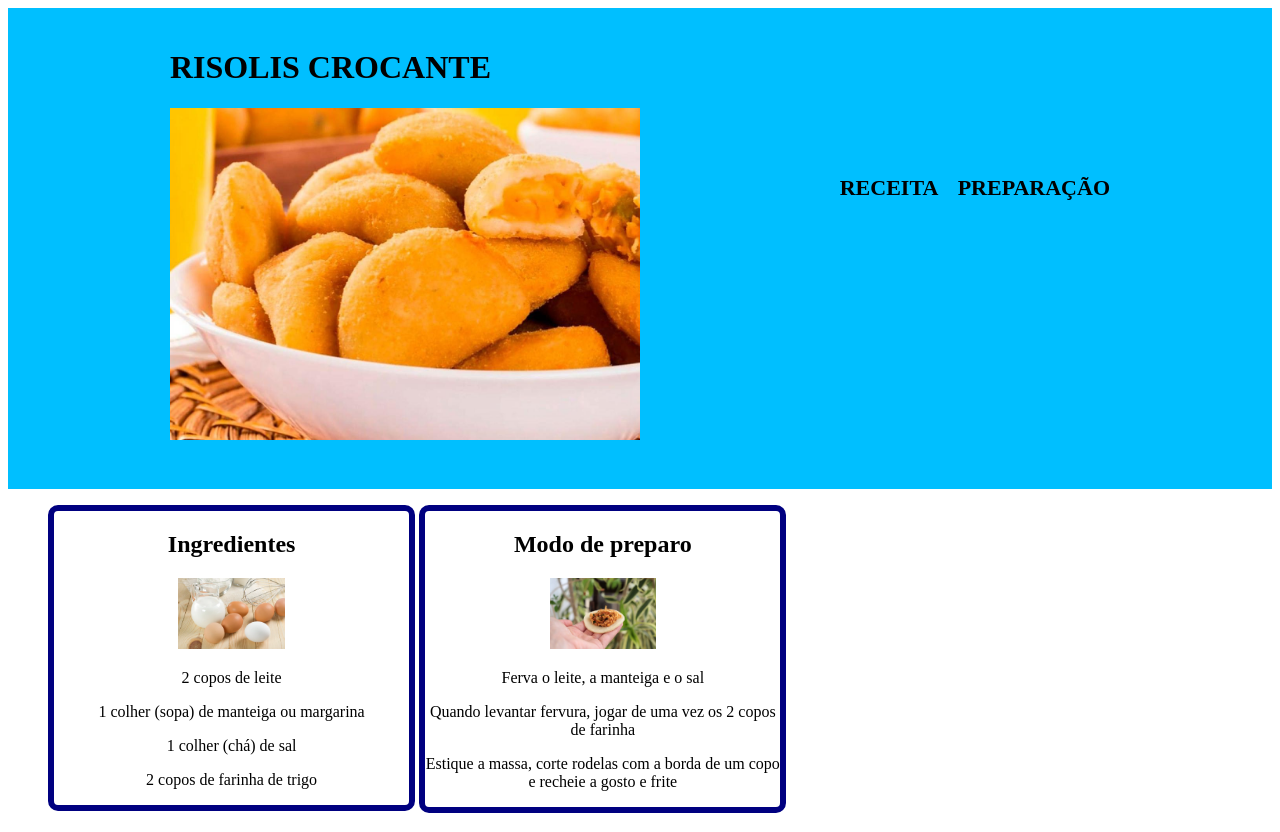
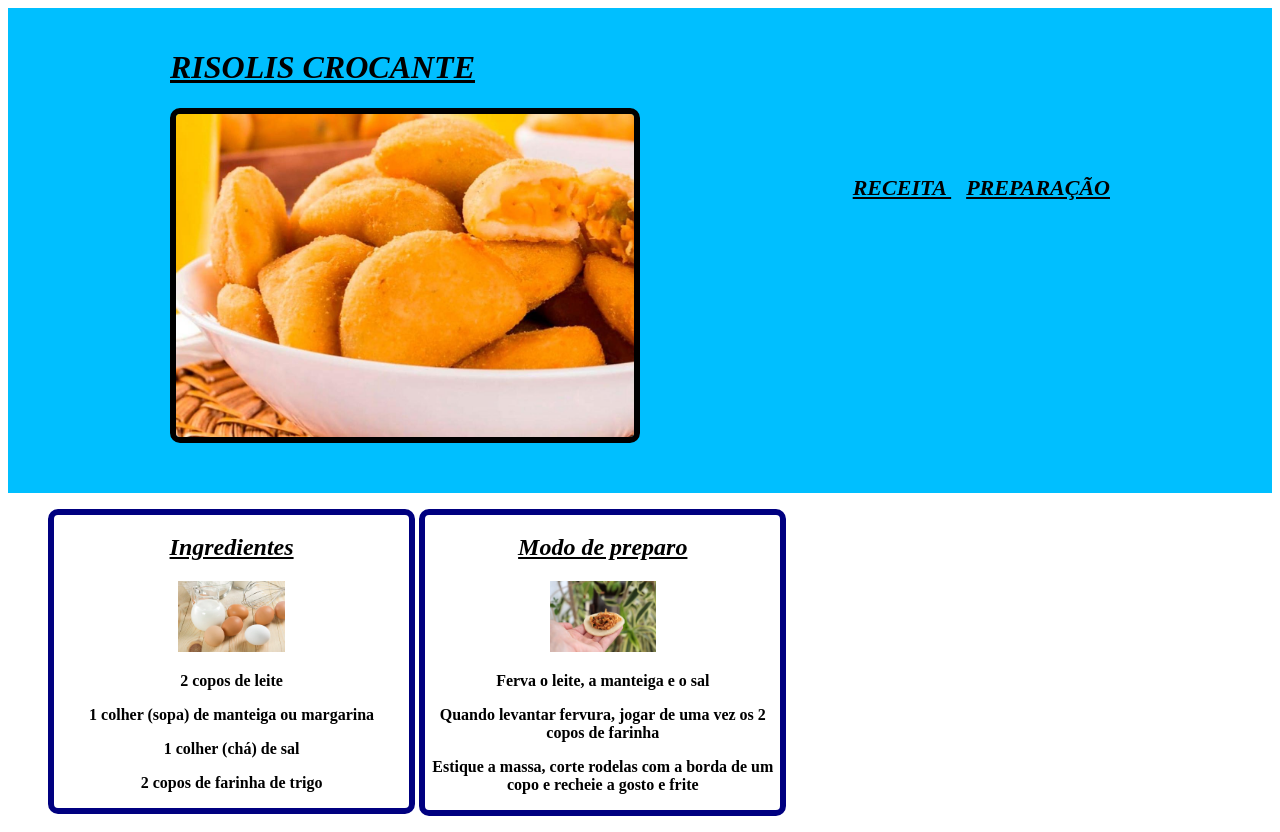
Before and after one commit to claudiojuniorpliniodasilva/risolis-crocante-Felipe9, a plain HTML site: page index.html in a window 1280 px wide. Drawn offline with Linux system fonts and the light colour scheme.

Commit message:
Add files via upload

```diff
--- a/index.html
+++ b/index.html
@@ -9,13 +9,13 @@
 	</head>
 	<header>
 			<div  class= "caixa">
-				       <h1>RISOLIS CROCANTE</h1>
+				       <i><h1><u>RISOLIS CROCANTE</u></h1></i>
 			<h1> <img id = "logo" src ="logo.jpeg"></h1>
 
 		<nav>
 		<ul>
-			<li><a href="https://www.receitasagora.com.br/receitas/massa-para-risole-crocante/"> receita </a></li>
-			<li><a href="https://www.youtube.com/watch?v=LvV8k1GLxZo">  preparação </a></li>
+			<li><a href="https://www.receitasagora.com.br/receitas/massa-para-risole-crocante/"> <u><i>receita </u></i></a></li>
+			<li><a href="https://www.youtube.com/watch?v=LvV8k1GLxZo"> <i> <u>preparação </u></i> </a></li>
 
 			</ul>
 		</nav>
@@ -24,20 +24,20 @@
 <main>
 	<ul class= "produtos">
 
-		<li><h2> Ingredientes </h2>
+		<i><li><h2> <u>Ingredientes </u></h2></i>
 		<img id= "banner" src  = penso1.jpeg>
-		<p> 2 copos de leite</p>
-		<p> 1 colher (sopa) de manteiga ou margarina</p>
-		<p> 1 colher (chá) de sal</p>
-		<p> 2 copos de farinha de trigo</p>
+		<p> <b>2 copos de leite</b></p>
+		<p> <b>1 colher (sopa) de manteiga ou margarina</b></p>
+		<p> <b>1 colher (chá) de sal</b></p>
+		<p> <b>2 copos de farinha de trigo</b></p>
 		</li>
 
 
-		<li> <h2> Modo de preparo </h2>
+		<i><li> <h2><u> Modo de preparo</u> </h2></i>
 		<img id= "banner" src  = penso3.jpg>
-		<p>  Ferva o leite, a manteiga e o sal</p>
-		<p>  Quando levantar fervura, jogar de uma vez os 2 copos de farinha </p>
-        <p>  Estique a massa, corte rodelas com a borda de um copo e recheie a gosto e frite</p>
+		<p>  <b>Ferva o leite, a manteiga e o sal</b></p>
+		<p>  <b>Quando levantar fervura, jogar de uma vez os 2 copos de farinha </b></p>
+        <p> <b> Estique a massa, corte rodelas com a borda de um copo e recheie a gosto e frite</b></p>
 
 
 
--- a/produtos.css
+++ b/produtos.css
@@ -4,6 +4,11 @@ header{
 }
 #logo{
 	width: 50%;
+	box-sizing: border-box;
+   border: 6px solid #000080;
+   border-radius: 10px;
+   border-style: bold;
+	border-color: #000000
 }
 .caixa{
 	position: relative;
@@ -55,11 +60,11 @@ nav a{
 
 
 	.produtos li:hover{
-		border-color: #C78C19;
+		border-color: #000000;
 	}
 
 	.produtos li:active{
-		border-color: #00BFFF
+		border-color: 	#00FA9A
 	}
 			.produtos li:hover h2{
 				 text-transform:uppercase;
```
